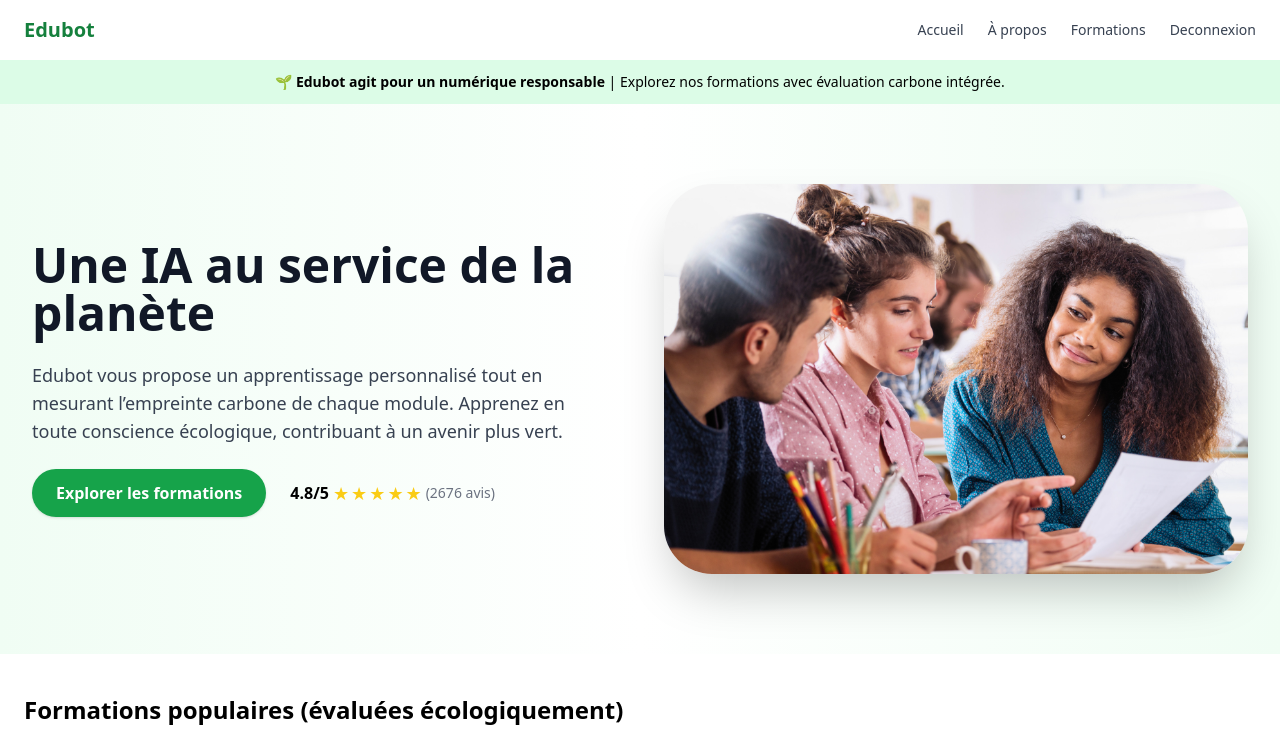
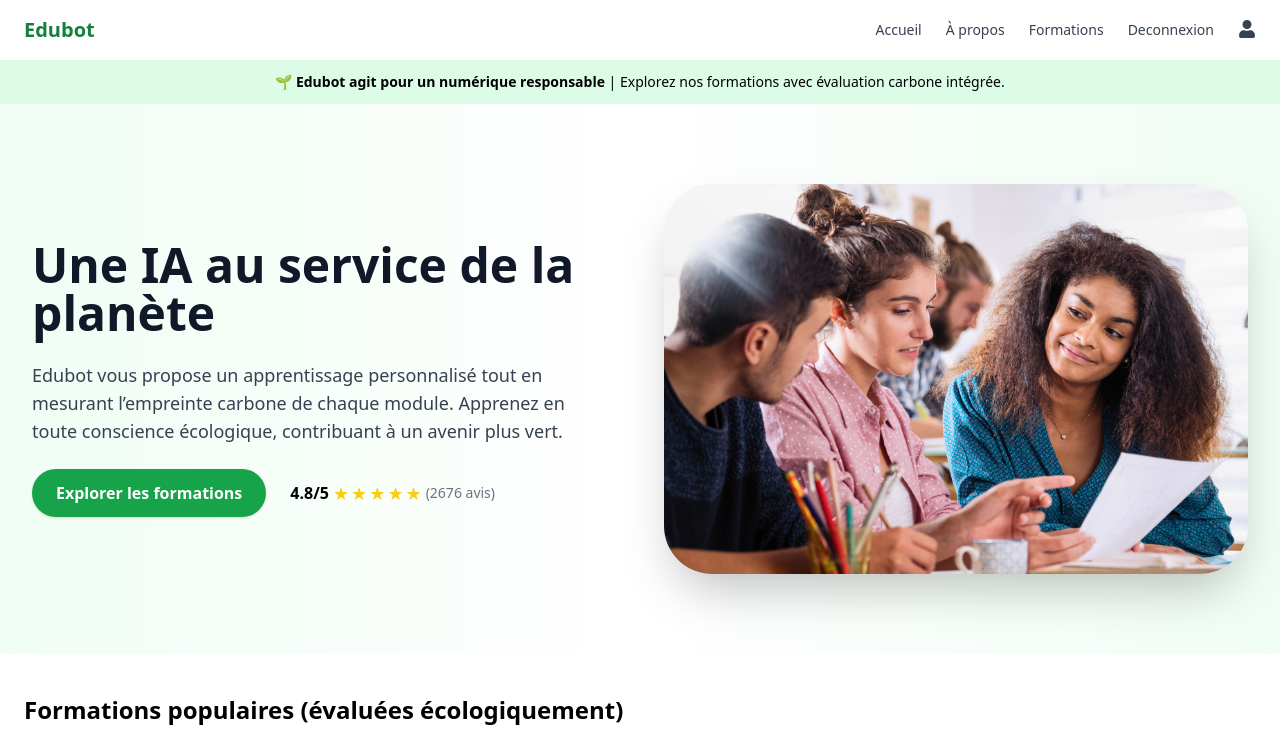
Before and after one commit to Alioune714/ITforGreen, a React (Vite) app: page / in a window 1280 px wide. Shown: the top 740 px of the page. Built offline with nearby package versions, Linux system fonts and the light colour scheme.

Commit message:
user profil

```diff
--- a/package.json
+++ b/package.json
@@ -14,6 +14,7 @@
     "papaparse": "^5.5.2",
     "react": "^18.2.0",
     "react-dom": "^18.2.0",
+    "react-icons": "^5.5.0",
     "react-router-dom": "^6.6.1",
     "swiper": "^11.2.6"
   },
--- a/src/App.jsx
+++ b/src/App.jsx
@@ -7,6 +7,7 @@ import Dashboard from './pages/Dashboard';
 import Recommendations from './pages/Recommendations';
 import FormationDetail from './pages/FormationDetail';
 import About from './pages/About'; // Importer la page About
+import UserProfile from './pages/UserProfile'; // Importer la page UserProfile
 
 function App() {
   return (
@@ -21,6 +22,7 @@ function App() {
           <Route path="/recommandations" element={<Recommendations />} />
           <Route path="/formation/:id" element={<FormationDetail />} />
           <Route path="/about" element={<About />} /> {/* Ajout de la route À propos */}
+          <Route path="/user-profile" element={<UserProfile />} /> {/* Ajout de la route pour le profil utilisateur */}
         </Route>
       </Routes>
     </Router>
--- a/src/components/navbar.jsx
+++ b/src/components/navbar.jsx
@@ -1,6 +1,6 @@
-// src/components/Navbar.jsx
 import React from "react";
 import { Link } from "react-router-dom";
+import { FaUser } from "react-icons/fa";  // Importation de l'icône du profil
 
 export default function Navbar() {
   return (
@@ -11,9 +11,12 @@ export default function Navbar() {
         <li><Link to="/about" className="hover:text-green-700">À propos</Link></li>
         <li><Link to="/recommandations" className="hover:text-green-700">Formations</Link></li>
         <li><Link to="/login" className="hover:text-green-700">Deconnexion</Link></li>
-
-
-
+        {/* Icône de profil avec lien vers la page UserProfile */}
+        <li>
+          <Link to="/user-profile" className="hover:text-green-700">
+            <FaUser className="text-lg" />
+          </Link>
+        </li>
       </ul>
     </nav>
   );
```
Also changed, not shown: 1 other file (tests, documents, lock files or other folders).
